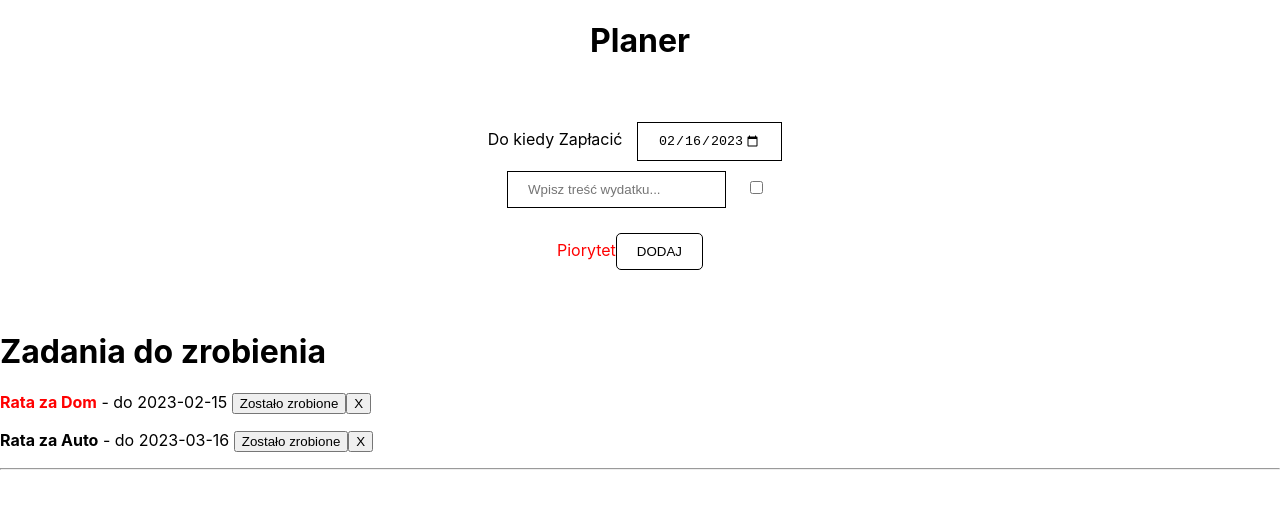
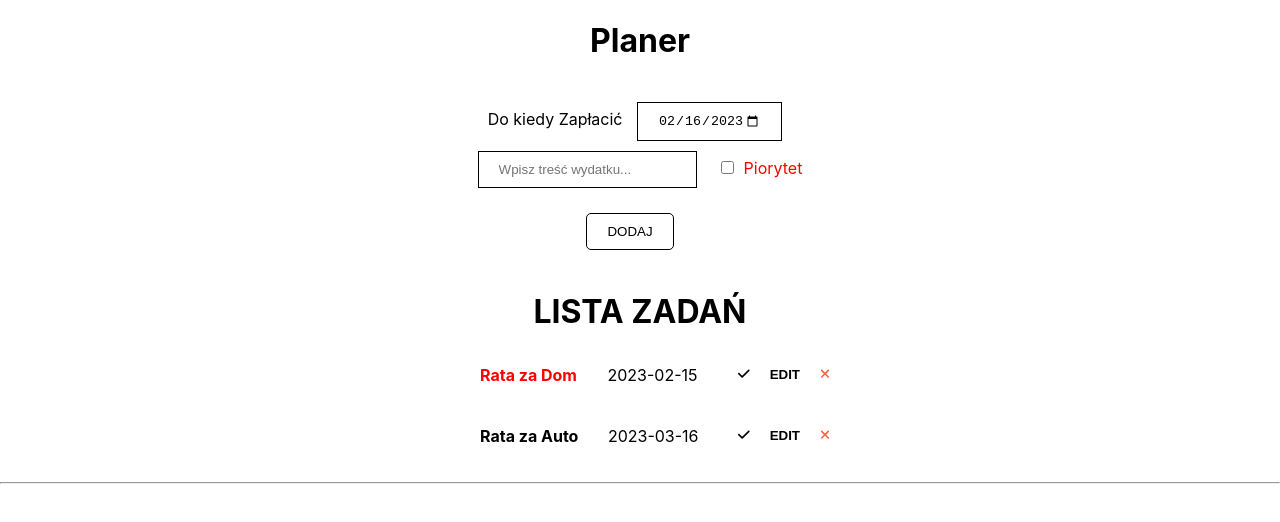
Before and after one commit to TomaszPosluszny/planner-React, a React (Create React App) app: page / in a window 1280 px wide. Shown: the top 522 px of the page. Built offline with nearby package versions, Linux system fonts and the light colour scheme.

Commit message:
change planercontinuation of changes in planer

```diff
--- a/src/App.js
+++ b/src/App.js
@@ -1,6 +1,9 @@
 import React from 'react';
 import './App.scss'
 import Planer from './components/Planer';
+import { library } from '@fortawesome/fontawesome-svg-core'
+import { fas } from '@fortawesome/free-solid-svg-icons'
+library.add(fas,)
 
 function App() {
 	return (
--- a/src/components/Planer/AdPlaner.js
+++ b/src/components/Planer/AdPlaner.js
@@ -80,11 +80,6 @@ class AddPlanner extends React.Component {
 	}
 }
 
-// function AddPlanner (){
-//     return(
-// <div className="list__header">
-//     <div>Dodaj task</div></div>
 
-//     )
 
 export default AddPlanner;
--- a/src/components/Planer/ListPlanner.js
+++ b/src/components/Planer/ListPlanner.js
@@ -1,17 +1,20 @@
 import React from 'react';
+
+import Task from './Task';
+
 // import './planner.css'
-import Task from './Task';
 
 function ListPlanner(props) {
 	const tasks = props.tasks.map((task) => (
-		<Task key={task.id} task={task} delete={props.delete} />
+		<Task key={task.id} task={task} delete={props.delete} change={props.change}/>
 	));
 	return (
-		<>
-			<div className='list__active'>
-				<h1>Zadania do zrobienia</h1>
-				{tasks.length > 0 ? tasks : <p>brak zadań</p>}
-			</div>
+		<>	<div className='list'>
+			<div className='list__all'>
+				<h1 className='todo__list'>Lista zadań </h1>
+								{tasks.length > 0 ? tasks : <p className='todo__alert'>brak zadań</p>}
+			</div></div>
+
 			<hr />
 		</>
 	);
--- a/src/components/Planer/Planer.js
+++ b/src/components/Planer/Planer.js
@@ -31,7 +31,10 @@ class Planer extends React.Component {
 		this.setState({ tasks });
 	};
 	changeTaskStatus = (id) => {
-		console.log('change' + id);
+		console.log(id.target);
+
+		const Tom = document.querySelector('todo__complete');
+		console.log(Tom);
 	};
 	object;
 	AddPlaner = (text, date, important) => {
@@ -60,6 +63,7 @@ class Planer extends React.Component {
 					delete={this.deleteTask}
 					change={this.changeTaskStatus}
 				/>
+
 			</div>
 		);
 	}
--- a/src/components/Planer/Planer.scss
+++ b/src/components/Planer/Planer.scss
@@ -14,7 +14,7 @@
 		border-radius: 5px;
 	}
 	&__header {
-		padding: 40px;
+		padding: 20px;
 	}
 	&__input {
 		padding: 10px 20px;
@@ -61,3 +61,64 @@
 		background-color: black;
 	}
 }
+.todo {
+	&__list {
+		text-transform: uppercase;
+	}
+	li {
+		display: flex;
+		justify-content: space-between;
+		align-items: center;
+		list-style: none;
+		background-color: white;
+	}
+	&__alert {
+		margin-top: 20px;
+		color: black;
+	}
+	&__tools {
+		display: inline-block;
+
+	}
+	&__complete {
+		padding: 15px 10px;
+		border: none;
+		background-color: transparent;
+		cursor: pointer;
+		transition: background-color 0.3s;
+	}
+	&__complete:hover {
+		color: white;
+		background-color: black;
+	}
+
+	&__edit {
+		font-weight: bold;
+		padding: 15px 10px;
+		color: black;
+		border: none;
+		background-color: white;
+		cursor: pointer;
+	}
+	&__edit:hover {
+		color: white;
+		background-color: black;
+	}
+	&__delete {
+		color: tomato;
+		padding: 15px 10px;
+		border: none;
+		background-color: white;
+		cursor: pointer;
+	}
+	&__delete:hover {
+		color: white;
+		background-color: black;
+	}
+}
+.completed {
+	font-size: 12px;
+	font-style: italic;
+	color: var(--light-dark);
+	text-decoration: line-through;
+}
--- a/src/components/Planer/Task.js
+++ b/src/components/Planer/Task.js
@@ -1,23 +1,31 @@
 import React from 'react';
+import { FontAwesomeIcon } from '@fortawesome/react-fontawesome';
 
 function Task(props) {
-
 	const style = {
-		color: 'red'
-	}
-	const { text,date, id, important } = props.task;
+		color: 'red',
+	};
+	const { text, date, id, important } = props.task;
 
 	return (
-		<div>
-			<p>
-				<strong style= {important ? style : null}> {text}</strong> - do <span>{date} </span>
-                <button onClick={() =>props.change(id)}> Zostało zrobione</button>
-                <button onClick={() =>props.delete(id)} >X</button>
-			</p>
+		<div className='todo'>
+			<ul>
+				<li>
+					<strong style={important ? style : null}> {text}</strong>{' '}
+					<span>{date} </span>
+					<div className='todo__tools'>
+						<button className='todo__complete' onClick={() => props.change(id)}>
+							<FontAwesomeIcon icon='fa-solid fa-check' />
+						</button>
+						<button className='todo__edit'>EDIT</button>
+						<button className='todo__delete' onClick={() => props.delete(id)}>
+							<FontAwesomeIcon icon='fa-solid fa-xmark' />
+						</button>
+					</div>
+				</li>
+			</ul>
 		</div>
 	);
-
-	}
-
+}
 
 export default Task;
```
Also changed, not shown: package.json (+6 -2 lines), 1 other file (tests, documents, lock files or other folders).
